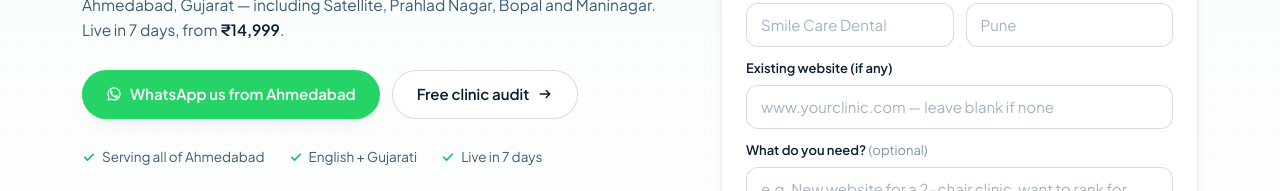
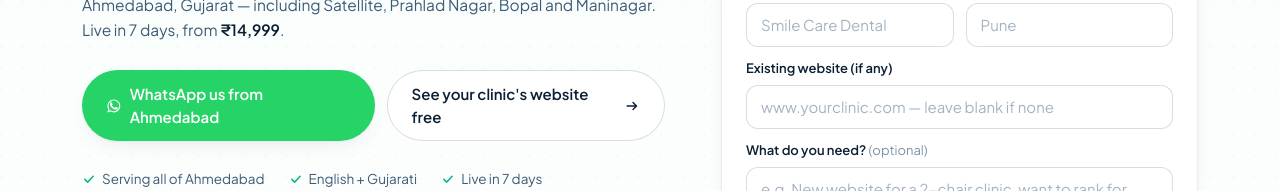
Before and after one commit to zeradental3585-dotcom/zeradental, a Next.js app: page /dental-website-design/ahmedabad in a window 1280 px wide. Shown: the part 441-632 px from the top of the page. Built offline with nearby package versions, Linux system fonts and the light colour scheme; no server answers.

Commit message:
Update link text for website audit to previewCity pages: link the free website preview

```diff
--- a/app/dental-website-design/[city]/page.tsx
+++ b/app/dental-website-design/[city]/page.tsx
@@ -89,7 +89,7 @@ export default async function CityPage({ params }: { params: Promise<{ city: str
                 <a href={WA.city(c.name)} target="_blank" rel="noopener noreferrer" className="btn-wa">
                   <WhatsAppIcon className="h-4 w-4" /> WhatsApp us from {c.name}
                 </a>
-                <Link href="/free-website-audit" className="btn-ghost">Free clinic audit <Arrow className="h-4 w-4" /></Link>
+                <Link href="/free-website-preview" className="btn-ghost">See your clinic&apos;s website free <Arrow className="h-4 w-4" /></Link>
               </div>
 
               <div className="mt-7 flex flex-wrap items-center gap-x-6 gap-y-2 text-[13.5px] text-ink-500">
```
